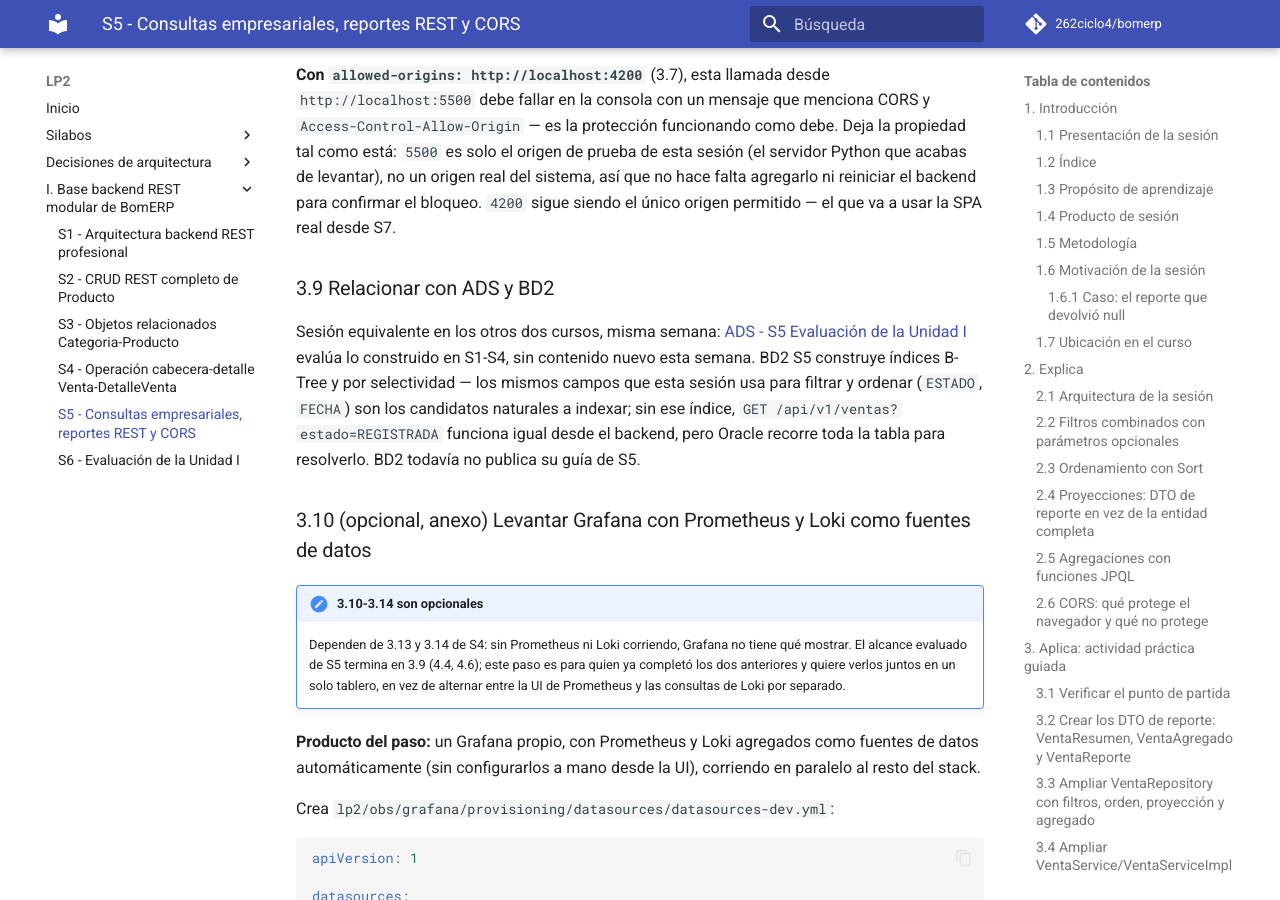
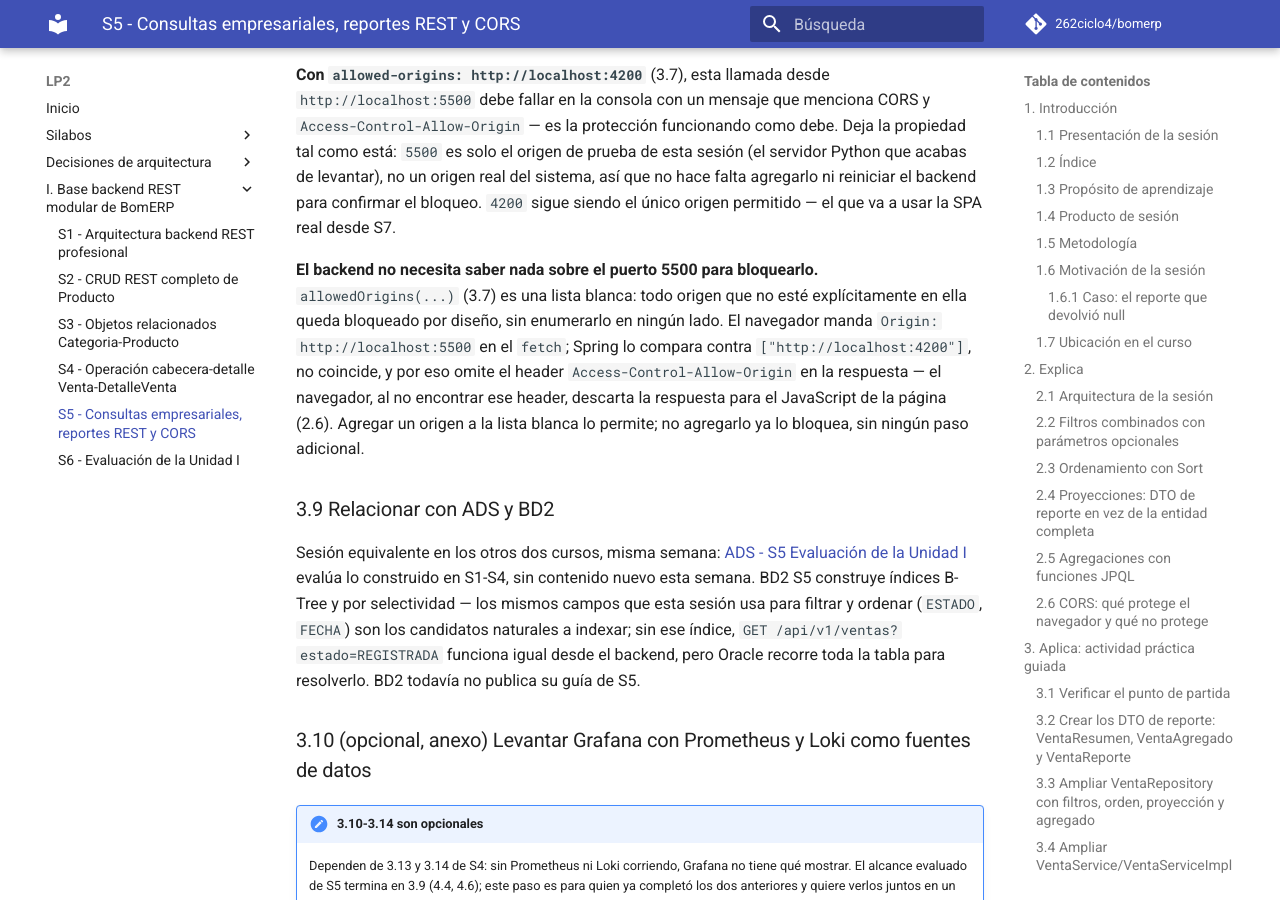
Before and after one commit to 262ciclo4/bomerp, an MkDocs documentation site: the page built from docs/lp2/sesiones/S05_Consultas_Empresariales_Reportes_CORS.md, in a window 1280 px wide and 900 px high, scrolled down 18031 px. Built offline with MkDocs 1.6.1 and Material for MkDocs 9.7.7, drawn with Linux system fonts in a browser that asks for light colours; comment, search, counter and statistics services are not loaded.

Commit message:
S5: LP2 correcciones

```diff
--- a/docs/lp2/sesiones/S05_Consultas_Empresariales_Reportes_CORS.md
+++ b/docs/lp2/sesiones/S05_Consultas_Empresariales_Reportes_CORS.md
@@ -627,6 +627,8 @@ fetch("http://localhost:8080/api/v1/ventas").then(r => r.json()).then(console.lo
 
 **Con `allowed-origins: http://localhost:4200`** (3.7), esta llamada desde `http://localhost:5500` debe fallar en la consola con un mensaje que menciona CORS y `Access-Control-Allow-Origin` — es la protección funcionando como debe. Deja la propiedad tal como está: `5500` es solo el origen de prueba de esta sesión (el servidor Python que acabas de levantar), no un origen real del sistema, así que no hace falta agregarlo ni reiniciar el backend para confirmar el bloqueo. `4200` sigue siendo el único origen permitido — el que va a usar la SPA real desde S7.
 
+**El backend no necesita saber nada sobre el puerto 5500 para bloquearlo.** `allowedOrigins(...)` (3.7) es una lista blanca: todo origen que no esté explícitamente en ella queda bloqueado por diseño, sin enumerarlo en ningún lado. El navegador manda `Origin: http://localhost:5500` en el `fetch`; Spring lo compara contra `["http://localhost:4200"]`, no coincide, y por eso omite el header `Access-Control-Allow-Origin` en la respuesta — el navegador, al no encontrar ese header, descarta la respuesta para el JavaScript de la página (2.6). Agregar un origen a la lista blanca lo permite; no agregarlo ya lo bloquea, sin ningún paso adicional.
+
 ### 3.9 Relacionar con ADS y BD2
 
 Sesión equivalente en los otros dos cursos, misma semana: [ADS - S5 Evaluación de la Unidad I](../../ads/sesiones/S05_Evaluacion_Unidad_1.md) evalúa lo construido en S1-S4, sin contenido nuevo esta semana. BD2 S5 construye índices B-Tree y por selectividad — los mismos campos que esta sesión usa para filtrar y ordenar (`ESTADO`, `FECHA`) son los candidatos naturales a indexar; sin ese índice, `GET /api/v1/ventas?estado=REGISTRADA` funciona igual desde el backend, pero Oracle recorre toda la tabla para resolverlo. BD2 todavía no publica su guía de S5.
```
